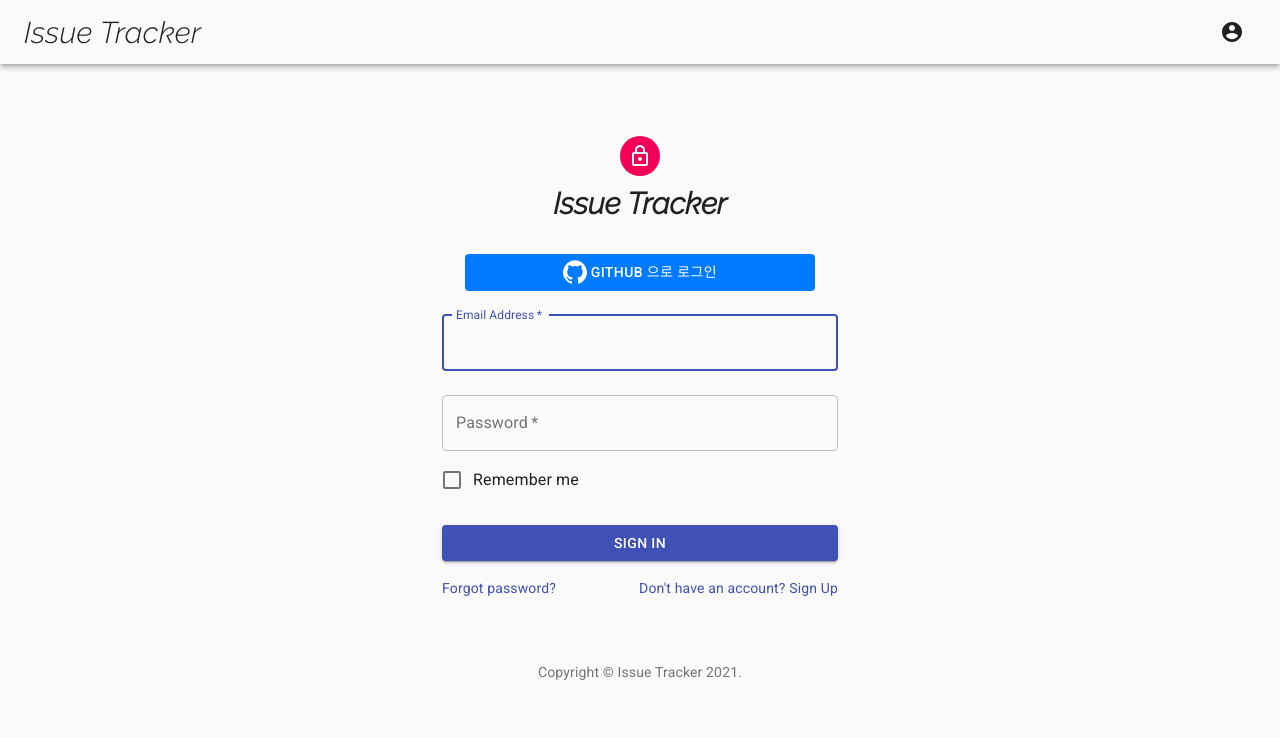
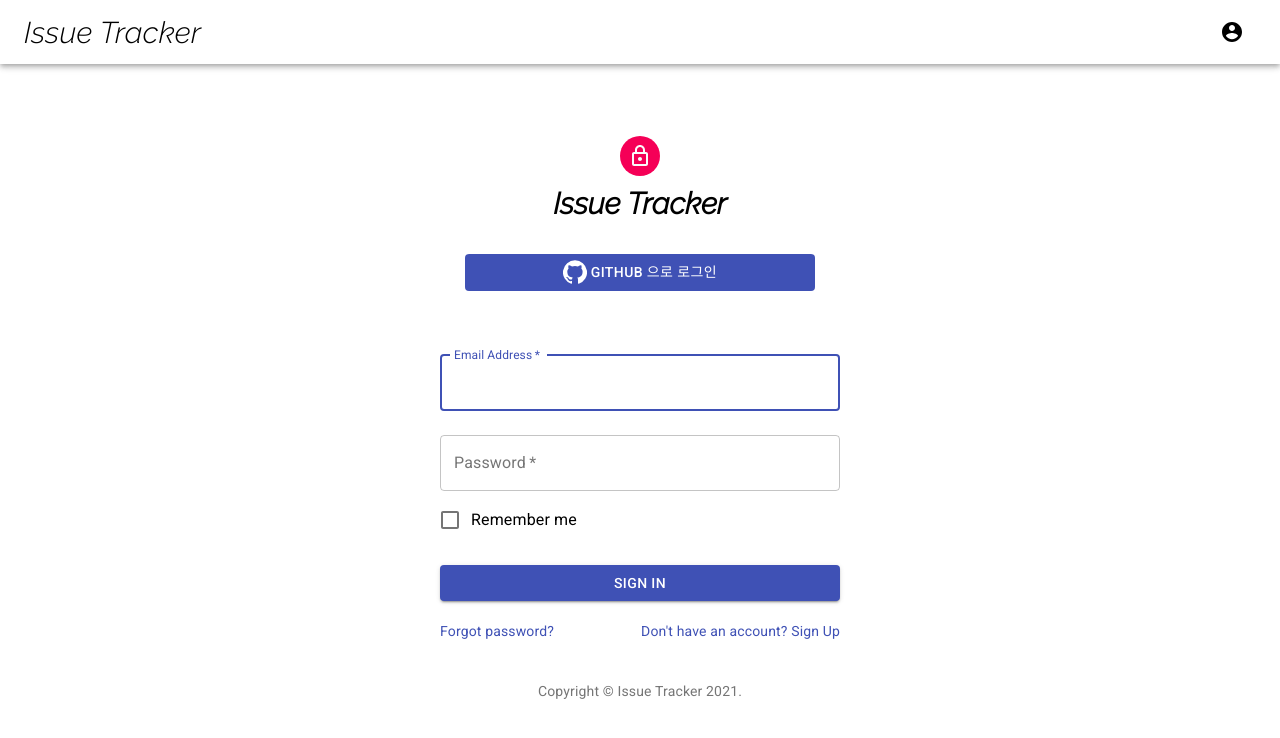
Before and after one commit to codesquad-members-2021/issue-tracker, a React (Create React App) app in the folder frontend/: page / in a window 1280 px wide. Shown: the top 738 px of the page. Built offline with nearby package versions, Linux system fonts and the light colour scheme.

Commit message:
refactor:(#27) 로그인 컴포넌트 분리

```diff
--- a/frontend/src/App.js
+++ b/frontend/src/App.js
@@ -1,10 +1,10 @@
-import React, { Suspense } from 'react';
+import React from 'react';
 import './App.css';
 import { BrowserRouter as Router, Switch, Route } from 'react-router-dom';
-import LoginPage from 'components/login/LoginPage';
+import LoginPage from 'page/loginPage/LoginPage';
 import Header from './components/header/Header';
+import MainPage from './page/mainPage/MainPage';
 
-import MainPage from './page/mainPage/MainPage';
 function App() {
   const isLogin = true;
   return (
--- /dev/null
+++ b/frontend/src/components/common/Copyright.tsx
@@ -0,0 +1,23 @@
+import React, { ReactElement } from 'react';
+import styled from 'styled-components';
+import Typography from '@material-ui/core/Typography';
+import Link from '@material-ui/core/Link';
+
+interface Props {}
+
+export default function Copyright({}: Props): ReactElement {
+  return (
+    <CopyrightBlock>
+      <Typography variant='body2' color='textSecondary' align='center'>
+        {'Copyright © '}
+        <Link color='inherit' href='https://material-ui.com/'>
+          Issue Tracker
+        </Link>{' '}
+        {new Date().getFullYear()}
+        {'.'}
+      </Typography>
+    </CopyrightBlock>
+  );
+}
+
+const CopyrightBlock = styled.div``;
--- a/frontend/src/components/login/LoginPage.tsx
+++ /dev/null
@@ -1,155 +0,0 @@
-import React from 'react';
-import styled from 'styled-components';
-import Avatar from '@material-ui/core/Avatar';
-import Button from '@material-ui/core/Button';
-import CssBaseline from '@material-ui/core/CssBaseline';
-import TextField from '@material-ui/core/TextField';
-import FormControlLabel from '@material-ui/core/FormControlLabel';
-import Checkbox from '@material-ui/core/Checkbox';
-import Link from '@material-ui/core/Link';
-import Grid from '@material-ui/core/Grid';
-import Box from '@material-ui/core/Box';
-import LockOutlinedIcon from '@material-ui/icons/LockOutlined';
-import Typography from '@material-ui/core/Typography';
-import { makeStyles } from '@material-ui/core/styles';
-import Container from '@material-ui/core/Container';
-import GitHubIcon from '@material-ui/icons/GitHub';
-
-function Copyright() {
-  return (
-    <Typography variant='body2' color='textSecondary' align='center'>
-      {'Copyright © '}
-      <Link color='inherit' href='https://material-ui.com/'>
-        Issue Tracker
-      </Link>{' '}
-      {new Date().getFullYear()}
-      {'.'}
-    </Typography>
-  );
-}
-
-const useStyles = makeStyles((theme) => ({
-  paper: {
-    marginTop: theme.spacing(8),
-    display: 'flex',
-    flexDirection: 'column',
-    alignItems: 'center',
-  },
-  avatar: {
-    margin: theme.spacing(1),
-    backgroundColor: theme.palette.secondary.main,
-  },
-  form: {
-    width: '100%', // Fix IE 11 issue.
-    marginTop: theme.spacing(1),
-  },
-  submit: {
-    margin: theme.spacing(3, 0, 2),
-    color: 'white',
-  },
-  typographyStyles: {
-    flex: 1,
-    fontWeight: 800,
-    fontFamily: "'Raleway', sans-serif",
-    fontSize: '30px',
-  },
-}));
-
-export default function SignIn() {
-  const classes = useStyles();
-
-  return (
-    <Container component='main' maxWidth='xs'>
-      <CssBaseline />
-      <div className={classes.paper}>
-        <Avatar className={classes.avatar}>
-          <LockOutlinedIcon />
-        </Avatar>
-        <Typography className={classes.typographyStyles} component='h1' variant='h5'>
-          Issue Tracker
-        </Typography>
-
-        <CustomBtn>
-          <a href='https://github.com/login/oauth/authorize?client_id=619d8e37e985e7ab3be6&scope=user&redirect_uri=http://localhost:3000'>
-            <div>
-              <GitHubIcon />
-              &nbsp;GitHub 으로 로그인
-            </div>
-          </a>
-        </CustomBtn>
-      </div>
-      <form className={classes.form} noValidate>
-        <TextField
-          variant='outlined'
-          margin='normal'
-          required
-          fullWidth
-          id='email'
-          label='Email Address'
-          name='email'
-          autoComplete='email'
-          autoFocus
-        />
-        <TextField
-          variant='outlined'
-          margin='normal'
-          required
-          fullWidth
-          name='password'
-          label='Password'
-          type='password'
-          id='password'
-          autoComplete='current-password'
-        />
-        <FormControlLabel
-          control={<Checkbox value='remember' color='primary' />}
-          label='Remember me'
-        />
-        <Button
-          type='submit'
-          fullWidth
-          variant='contained'
-          color='primary'
-          className={classes.submit}
-        >
-          Sign In
-        </Button>
-        <Grid container>
-          <Grid item xs>
-            <Link href='#' variant='body2'>
-              Forgot password?
-            </Link>
-          </Grid>
-          <Grid item>
-            <Link href='#' variant='body2'>
-              {"Don't have an account? Sign Up"}
-            </Link>
-          </Grid>
-        </Grid>
-      </form>
-      <Box mt={8}>
-        <Copyright />
-      </Box>
-    </Container>
-  );
-}
-const CustomBtn = styled(Button)`
-  margin-top: 30px;
-  background-color: ${({ theme }) => theme.color.blue};
-  color: ${({ theme }) => theme.color.white};
-  width: 350px;
-  a {
-    text-decoration: none;
-    color: ${({ theme }) => theme.color.white};
-    &:hover {
-      color: ${({ theme }) => theme.color.fontGrey};
-    }
-    div {
-      display: flex;
-      align-items: center;
-    }
-  }
-`;
-
-{
-}
--- a/frontend/src/page/loginPage/LoginPage.tsx
+++ b/frontend/src/page/loginPage/LoginPage.tsx
@@ -1,10 +1,40 @@
 import styled from 'styled-components';
 import React, { ReactElement } from 'react';
+import LoginLogo from 'page/loginPage/loginLogo/LoginLogo';
+import SocialLoginBtn from 'page/loginPage/socialLoginBtn/SocialLoginBtn';
+import LoginForm from 'page/loginPage/loginForm/LoginForm';
+import Copyright from 'components/common/Copyright';
 
 interface Props {}
 
 export default function LoginPage({}: Props): ReactElement {
-  return <LoginPageBlock></LoginPageBlock>;
+  return (
+    <LoginPageBlock>
+      <div className='social-login'>
+        <LoginLogo />
+        <SocialLoginBtn />
+      </div>
+      <div className='login-form'>
+        <LoginForm />
+      </div>
+      <Copyright />
+    </LoginPageBlock>
+  );
 }
 
-const LoginPageBlock = styled.div``;
+const LoginPageBlock = styled.div`
+  display: flex;
+  flex-direction: column;
+  justify-content: center;
+  align-items: center;
+  .social-login {
+    margin-top: 64px;
+    display: flex;
+    flex-direction: column;
+    align-items: center;
+  }
+  .login-form {
+    width: 400px;
+    margin: 40px 0;
+  }
+`;
--- /dev/null
+++ b/frontend/src/page/loginPage/loginForm/LoginForm.tsx
@@ -0,0 +1,77 @@
+import React, { ReactElement } from 'react';
+import styled from 'styled-components';
+import TextField from '@material-ui/core/TextField';
+import FormControlLabel from '@material-ui/core/FormControlLabel';
+import Checkbox from '@material-ui/core/Checkbox';
+import Button from '@material-ui/core/Button';
+import Grid from '@material-ui/core/Grid';
+import Link from '@material-ui/core/Link';
+
+interface Props {}
+
+export default function LoginForm({}: Props): ReactElement {
+  return (
+    <LoginFormBlock>
+      <form className='login__form' noValidate>
+        <TextField
+          variant='outlined'
+          margin='normal'
+          required
+          fullWidth
+          id='email'
+          label='Email Address'
+          name='email'
+          autoComplete='email'
+          autoFocus
+        />
+        <TextField
+          variant='outlined'
+          margin='normal'
+          required
+          fullWidth
+          name='password'
+          label='Password'
+          type='password'
+          id='password'
+          autoComplete='current-password'
+        />
+        <FormControlLabel
+          control={<Checkbox value='remember' color='primary' />}
+          label='Remember me'
+        />
+        <Button
+          type='submit'
+          fullWidth
+          variant='contained'
+          color='primary'
+          className='login__submit'
+        >
+          Sign In
+        </Button>
+        <Grid container>
+          <Grid item xs>
+            <Link href='#' variant='body2'>
+              Forgot password?
+            </Link>
+          </Grid>
+          <Grid item>
+            <Link href='#' variant='body2'>
+              {"Don't have an account? Sign Up"}
+            </Link>
+          </Grid>
+        </Grid>
+      </form>
+    </LoginFormBlock>
+  );
+}
+
+const LoginFormBlock = styled.div`
+  .login__form {
+    width: 100%;
+    margin-top: 8px;
+  }
+  .login__submit {
+    color: white;
+    margin: 24px 0 16px 0;
+  }
+`;
--- /dev/null
+++ b/frontend/src/page/loginPage/loginLogo/LoginLogo.tsx
@@ -0,0 +1,35 @@
+import React, { ReactElement } from 'react';
+import styled from 'styled-components';
+import Avatar from '@material-ui/core/Avatar';
+import LockOutlinedIcon from '@material-ui/icons/LockOutlined';
+import Typography from '@material-ui/core/Typography';
+
+interface Props {}
+
+export default function LoginLogo({}: Props): ReactElement {
+  return (
+    <LoginLogoBlock>
+      <Avatar className='logo__avatar'>
+        <LockOutlinedIcon />
+      </Avatar>
+      <Typography className='logo__typography' component='h1' variant='h5'>
+        Issue Tracker
+      </Typography>
+    </LoginLogoBlock>
+  );
+}
+
+const LoginLogoBlock = styled.div`
+  display: flex;
+  flex-direction: column;
+  align-items: center;
+  .logo__avatar {
+    margin: 8px;
+    background-color: #f50057;
+  }
+  .logo__typography {
+    font-size: 30px;
+    font-family: 'Raleway', sans-serif;
+    font-weight: 800;
+  }
+`;
--- /dev/null
+++ b/frontend/src/page/loginPage/socialLoginBtn/SocialLoginBtn.tsx
@@ -0,0 +1,39 @@
+import React, { ReactElement } from 'react';
+import styled from 'styled-components';
+import Button from '@material-ui/core/Button';
+import GitHubIcon from '@material-ui/icons/GitHub';
+
+interface Props {}
+
+export default function SocialLoginBtn({}: Props): ReactElement {
+  return (
+    <SocialLoginBtnBlock>
+      <a href='https://github.com/login/oauth/authorize?client_id=619d8e37e985e7ab3be6&scope=user&redirect_uri=http://localhost:3000'>
+        <div>
+          <GitHubIcon />
+          &nbsp;GitHub 으로 로그인
+        </div>
+      </a>
+    </SocialLoginBtnBlock>
+  );
+}
+
+const SocialLoginBtnBlock = styled(Button)`
+  margin-top: 30px;
+  background-color: ${({ theme }) => theme.color.primary};
+  color: ${({ theme }) => theme.color.white};
+  width: 350px;
+  &:hover {
+    a {
+      color: ${({ theme }) => theme.color.fontGrey};
+    }
+  }
+  a {
+    text-decoration: none;
+    color: ${({ theme }) => theme.color.white};
+    div {
+      display: flex;
+      align-items: center;
+    }
+  }
+`;
```
